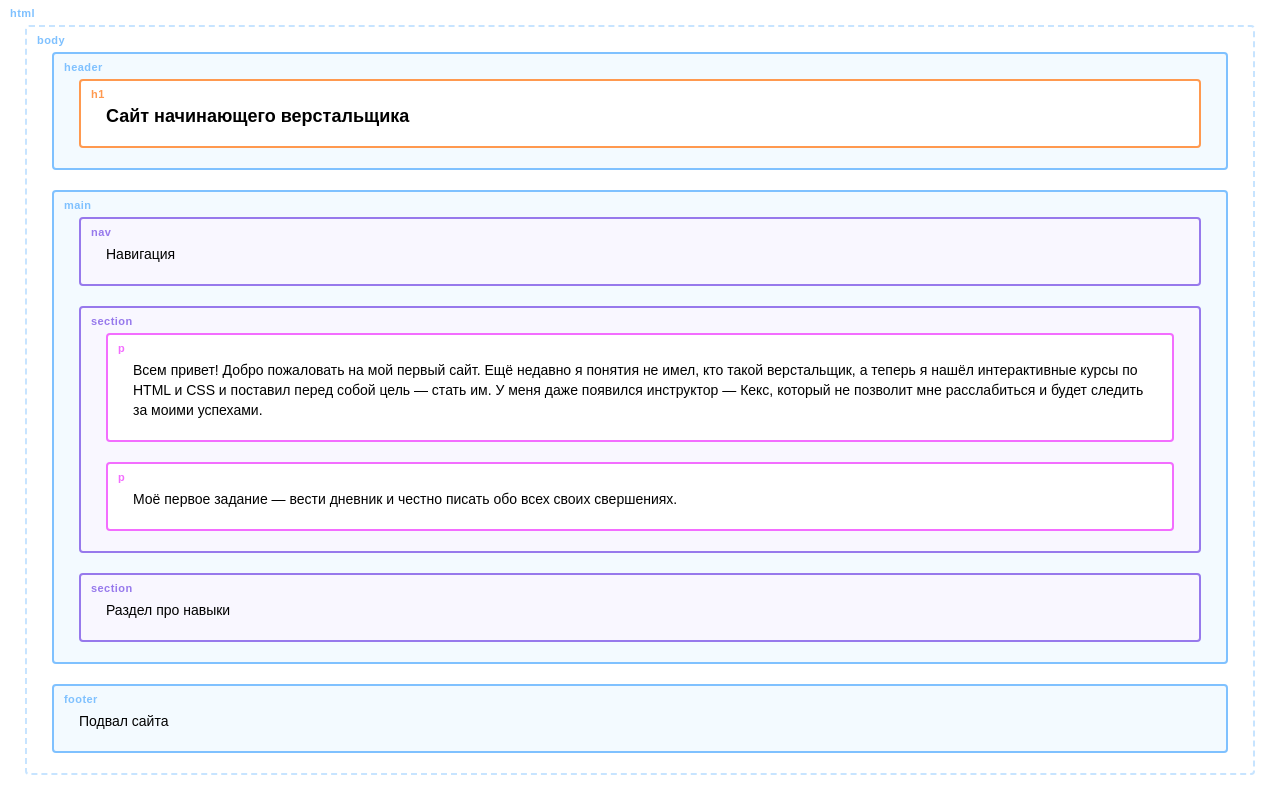
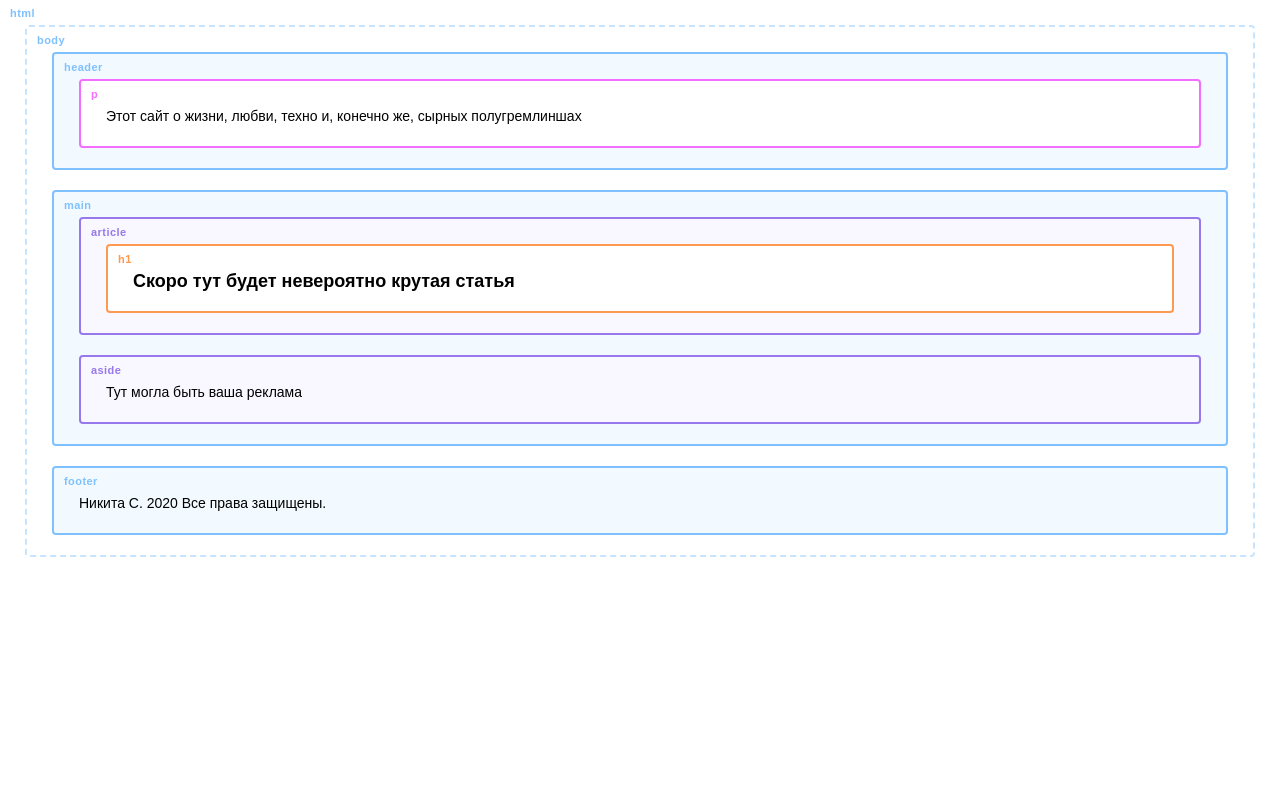
Before and after one commit to nsologub/spg, a plain HTML site: page index.html in a window 1280 px wide. Drawn offline with Linux system fonts and the light colour scheme; a web font is replaced by a local one.

Commit message:
Update index.html

```diff
--- a/index.html
+++ b/index.html
@@ -2,29 +2,27 @@
 <html lang="ru">
   <head>
     <meta charset="utf-8">
-    <meta name="keywords" content="вёрстка, HTML, CSS, блог">
-    <meta name="description" content="Блог о процессе обучения веб-технологиям">
-    <title>Сайт начинающего верстальщика</title>
+    <meta name="keywords" content="техно, сырные, полугремлинши, любовь, жизнь">
+    <meta name="description" content="Здесь все, что вам нужно">
+    <title>Сырные полугремлинши</title>
+    <link rel="stylesheet" href="outlines.css">
     <link rel="stylesheet" href="outlines.css">
   </head>
   <body>
     <header>
-      <h1>Сайт начинающего верстальщика</h1>
+      <p>Этот сайт о жизни, любви, техно и, конечно же, сырных полугремлиншах</p>
     </header>
     <main>
-      <nav>
-        Навигация
-      </nav>
-      <section>
-        <p>Всем привет! Добро пожаловать на мой первый сайт. Ещё недавно я понятия не имел, кто такой верстальщик, а теперь я нашёл интерактивные курсы по HTML и CSS и поставил перед собой цель — стать им. У меня даже появился инструктор — Кекс, который не позволит мне расслабиться и будет следить за моими успехами.</p>
-        <p>Моё первое задание — вести дневник и честно писать обо всех своих свершениях.</p>
-      </section>
-      <section>
-        Раздел про навыки
-      </section>
+      <article>
+        <h1>Скоро тут будет невероятно крутая статья</h1>
+      </article>
+      <aside>
+        Тут могла быть ваша реклама
+      </aside>
     </main>
     <footer>
-      Подвал сайта
+      Никита С. 2020 Все права защищены.
     </footer>
   </body>
 </html>
+</html>
```
